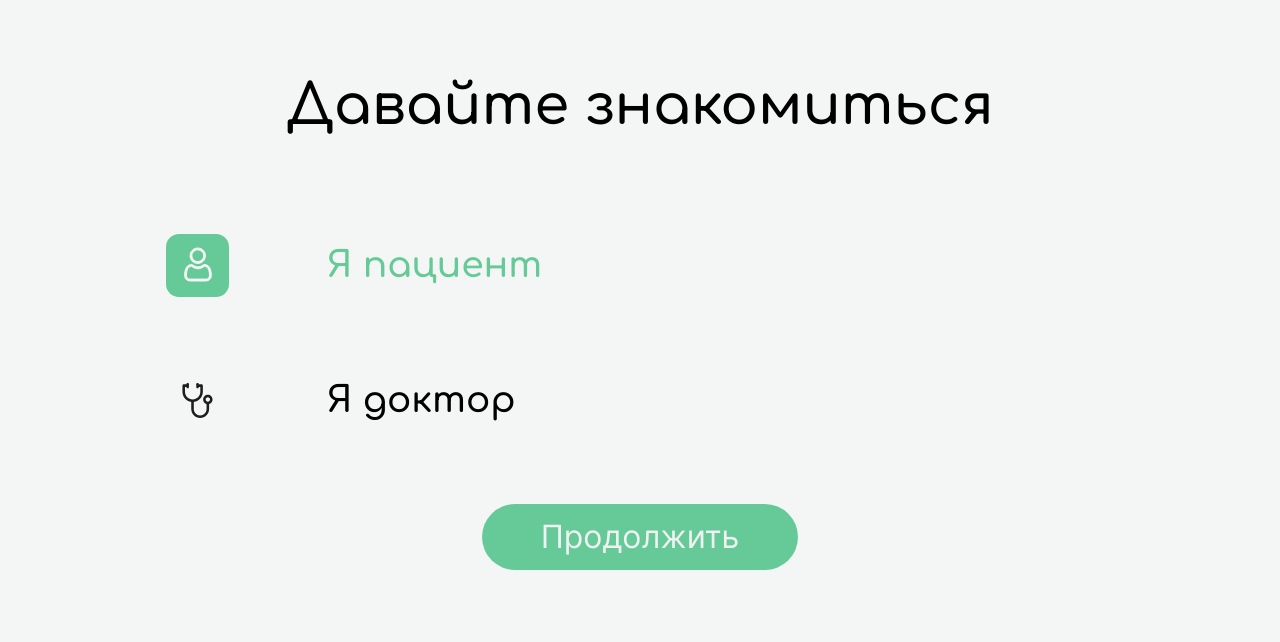
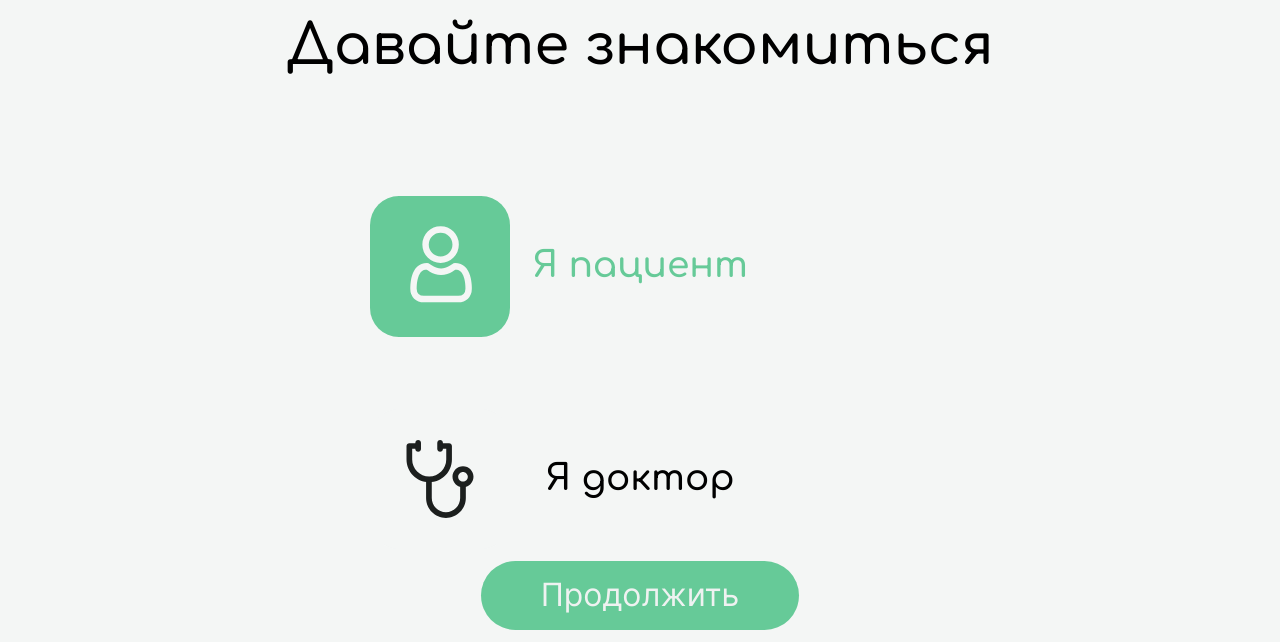
Before and after one commit to europress/portfolio-clinic, a website: page src/html/acquaintance.html in a window 1280 px wide. Shown: the part 158-800 px from the top of the page. Drawn offline with nearby package versions, Linux system fonts and the light colour scheme; files that its build step writes are made by us from their sources; files whose address does not match are found by name.

Commit message:
acquaintance

```diff
--- a/gulp/version.json
+++ b/gulp/version.json
@@ -1,3 +1,3 @@
 {
-    "main": "20230919051504"
+    "main": "20230919062711"
 }
--- a/src/css/_acquaintance.sass
+++ b/src/css/_acquaintance.sass
@@ -13,36 +13,39 @@
 		@include button-main()
 
 	& section
-		text-align: center
-		width: 80%
+		@include box-flex-center(column, auto, 100%)
 
 .select_role
-	@include box-flex-center(column, auto, 80%)
+	@include box-flex-center(column, auto, 100%)
 	gap: $--dim-default-gap
 	margin-top: calc($--dim-default-margin * 4)
 
 	&__item
-		width: 100%
-		height: 2rem
-		@include box-flex-start(row, 63px, 100%)
-		padding-left: 5rem
-		background-position: center
+		position: relative
+		@include box-flex-center(row, 4.4rem, calc(4.4rem + 12ch))
 		cursor: pointer
 
-		& h2
-			text-align: center
+	&__item:has(> input[type="radio"])::before
+		position: absolute
+		content: ''
+		left: min(-28px, -2.5rem)
+		width: 4.4rem
+		height: 4.4rem
+		background-size: 4.4rem
+		background-position: 0 center
+		background-repeat: no-repeat
 
-	&__item:has(> input[type="radio"][value="patient"])
-		background: url('../assets/img/svgIcons/icon_patient.svg') no-repeat 0 center
+	&__item:has(> input[type="radio"][value="patient"])::before
+		background-image: url('../assets/img/svgIcons/icon_patient.svg')
 
-	&__item:has(> input[type="radio"][value="doctor"])
-		background: url('../assets/img/svgIcons/icon_doctor.svg') no-repeat 0 center
+	&__item:has(> input[type="radio"][value="doctor"])::before
+		background-image: url('../assets/img/svgIcons/icon_doctor.svg')
 
-	&__item:has(> input[type="radio"][value="patient"]:checked)
-		background: url('../assets/img/svgIcons/icon_patient_selected.svg') no-repeat 0 center
+	&__item:has(> input[type="radio"][value="patient"]:checked)::before
+		background-image: url('../assets/img/svgIcons/icon_patient_selected.svg')
 
-	&__item:has(> input[type="radio"][value="doctor"]:checked)
-		background: url('../assets/img/svgIcons/icon_doctor_selected.svg') no-repeat 0 center
+	&__item:has(> input[type="radio"][value="doctor"]:checked)::before
+		background-image: url('../assets/img/svgIcons/icon_doctor_selected.svg')
 
 	& input[type="radio"]
 		appearance: none
--- a/src/css/mixins/_mix_blocks.sass
+++ b/src/css/mixins/_mix_blocks.sass
@@ -44,4 +44,4 @@
     background-color: $--th-light-button-bg
     color: $--clr-grey-4
     border-radius: $--dim-default-radius
-    padding: 15px 59px
+    padding: 16px 60px
```
Also changed, not shown: src/html/partials/acquaintance_first.html (+0 -2 lines).
